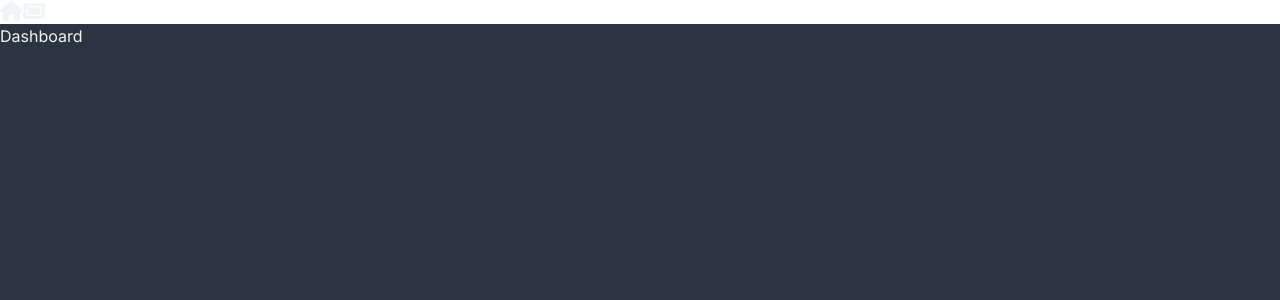
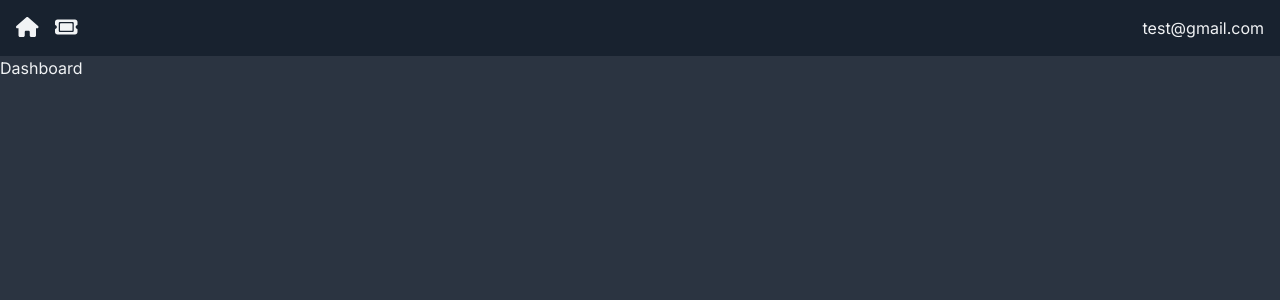
Before and after one commit to theallSparky/nextjs-ticketing, a Next.js app: page / in a window 1280 px wide. Shown: the top 300 px of the page. Built offline with nearby package versions, Linux system fonts and the light colour scheme.

Commit message:
Made the nav look much nicer

```diff
--- a/app/(components)/Nav.jsx
+++ b/app/(components)/Nav.jsx
@@ -4,8 +4,8 @@
 
 const Nav = () => {
   return (
-    <nav>
-      <div>
+    <nav className="flex justify-between bg-nav p-4">
+      <div className="flex items-center space-x-4">
         <Link href="/">
           <FontAwesomeIcon icon={faHome} className="icon" />
         </Link>
@@ -14,7 +14,7 @@
         </Link>
       </div>
       <div>
-        <p className="text-default-text"></p>
+        <p className="text-default-text">test@gmail.com</p>
       </div>
     </nav>
   );
```
